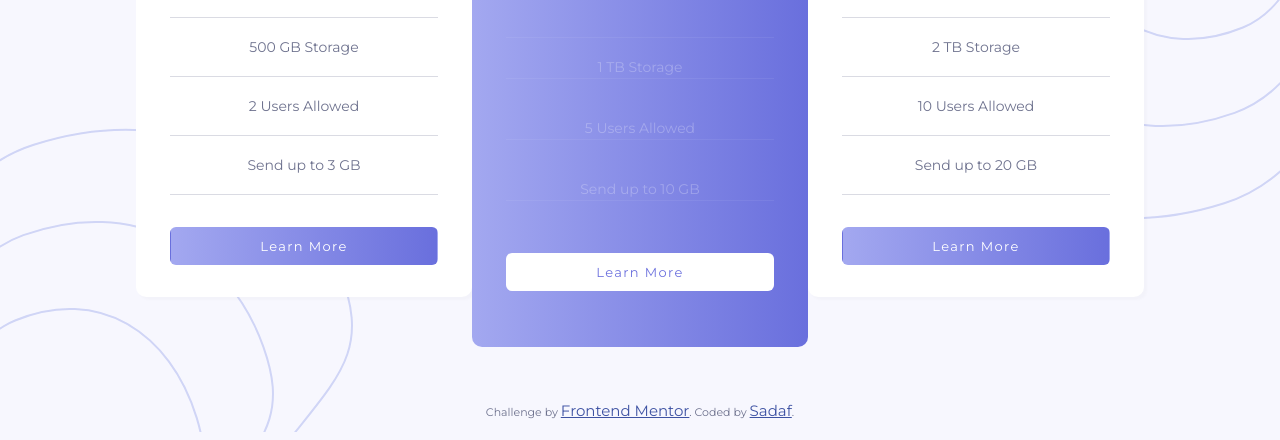
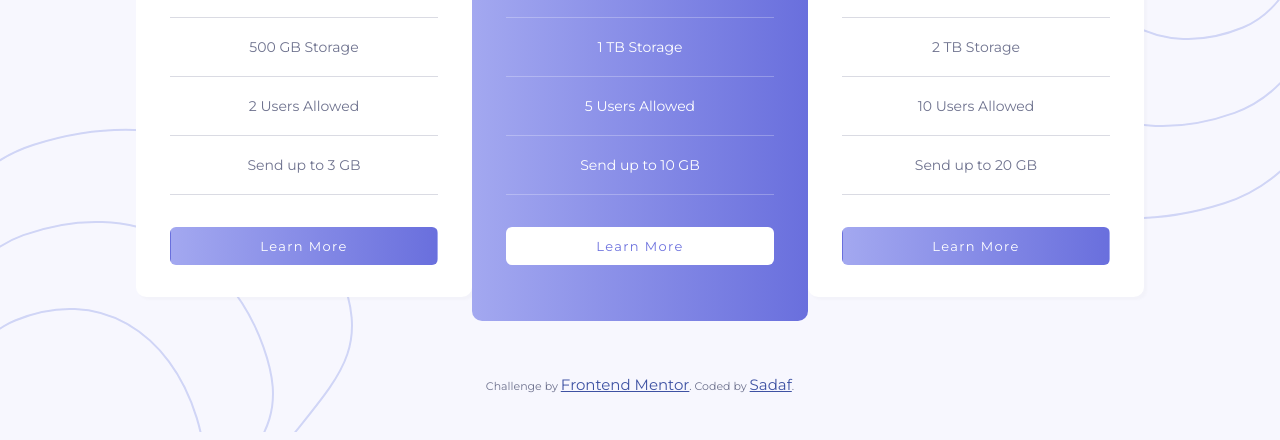
Before and after one commit to sadafes/pricing-component-with-toggle, a plain HTML site: page index.html in a window 1280 px wide. Shown: the part 438-878 px from the top of the page. Drawn offline with Linux system fonts and the light colour scheme.

Commit message:
Update style.css

```diff
--- a/style.css
+++ b/style.css
@@ -132,12 +132,6 @@ h2 {
 
 .box-Professional .description{
   border-color: rgba(255, 255, 255, 0.25);
-  height: 1px;
-  opacity: 0.25;
-  margin: 20px auto;
-}
-.box-middle hr{
-border-color: #fff;
 }
 .box-Professional p.description:first-of-type{
   border-top: 1px solid rgba(255, 255, 255, 0.25);
```
